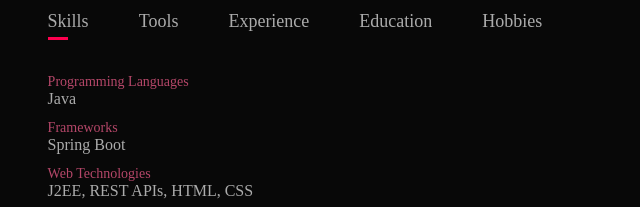
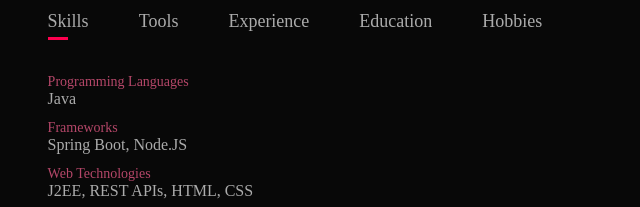
Before and after one commit to SimanchalaSethi/portfolio, a plain HTML site: page index.html in a window 1280 px wide. Shown: the part 1040-1247 px from the top of the page, 490-1130 px from the left. Drawn offline with Linux system fonts and the light colour scheme.

Commit message:
Update index.html

```diff
--- a/index.html
+++ b/index.html
@@ -59,7 +59,7 @@
                     <div class="tab-contents active-tab" id="skills">
                         <ul>
                             <li><span>Programming Languages</span><p>Java</p> </li>
-                            <li><span>Frameworks</span><p>Spring Boot</p></li>
+                            <li><span>Frameworks</span><p>Spring Boot, Node.JS</p></li>
                             <li><span>Web Technologies</span><p>J2EE, REST APIs, HTML, CSS</p> </li>
                             <li><span>Database</span><p>SQL</p> </li>
                             <li><span>Version Control</span><p>Git</p></li>
```
